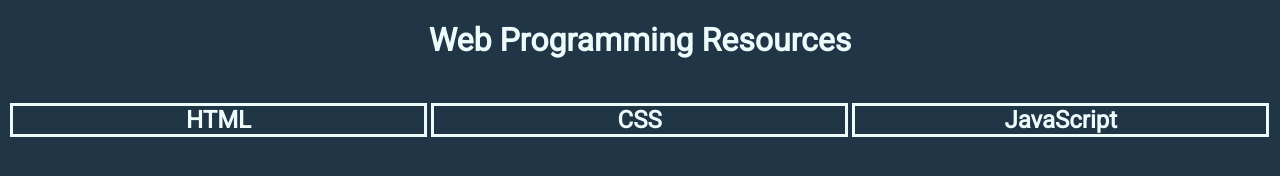
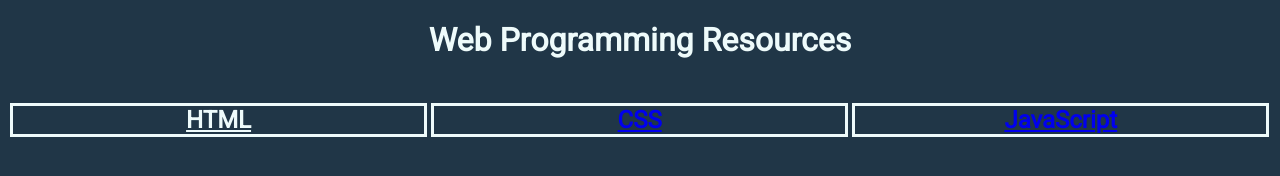
Before and after one commit to sethbdev/prep_proj_website, a plain HTML site: page index.html in a window 1280 px wide. Drawn offline with Linux system fonts and the light colour scheme.

Commit message:
added links to headers

```diff
--- a/index.js
+++ b/index.js
@@ -29,7 +29,8 @@ function hCreateHtml() {
     const divSelect = document.getElementById("topics");
     divSelect.firstChild.appendChild(h);
     headSelect = document.querySelector("div h2");
-    headSelect.innerHTML = "HTML";
+    headSelect.innerHTML = "<a href='./resourcePages/htmlResources.html'>HTML</a>";
+    document.querySelector("a:link").style.color = "#EEFBFB";
 }
 hCreateHtml();
 
@@ -38,7 +39,8 @@ function hCreateCss() {
     const divSelect = document.querySelector("#topics :nth-child(2)");
     divSelect.append(h)
     headSelect = document.querySelector("#topics :nth-child(2) h2");
-    headSelect.innerHTML = "CSS";
+    headSelect.innerHTML = "<a href='./resourcePages/cssResources.html'>CSS</a>";
+    document.querySelector("a:link").style.color = "#EEFBFB";
 }
 hCreateCss();
 
@@ -47,7 +49,8 @@ function hCreateJs() {
     const divSelect = document.querySelector("#topics :nth-child(3)");
     divSelect.append(h)
     headSelect = document.querySelector("#topics :nth-child(3) h2");
-    headSelect.innerHTML = "JavaScript";
+    headSelect.innerHTML = "<a href='./resourcePages/jsResources.html'>JavaScript</a>";
+    document.querySelector("a:link").style.color = "#EEFBFB";
 }
 hCreateJs();
 
--- a/style.css
+++ b/style.css
@@ -25,3 +25,7 @@ section#topics > div {
     width: 33%;
     padding: 2px;
   }
+
+  a:link {
+    color: "#EEFBFB";
+  }
```
